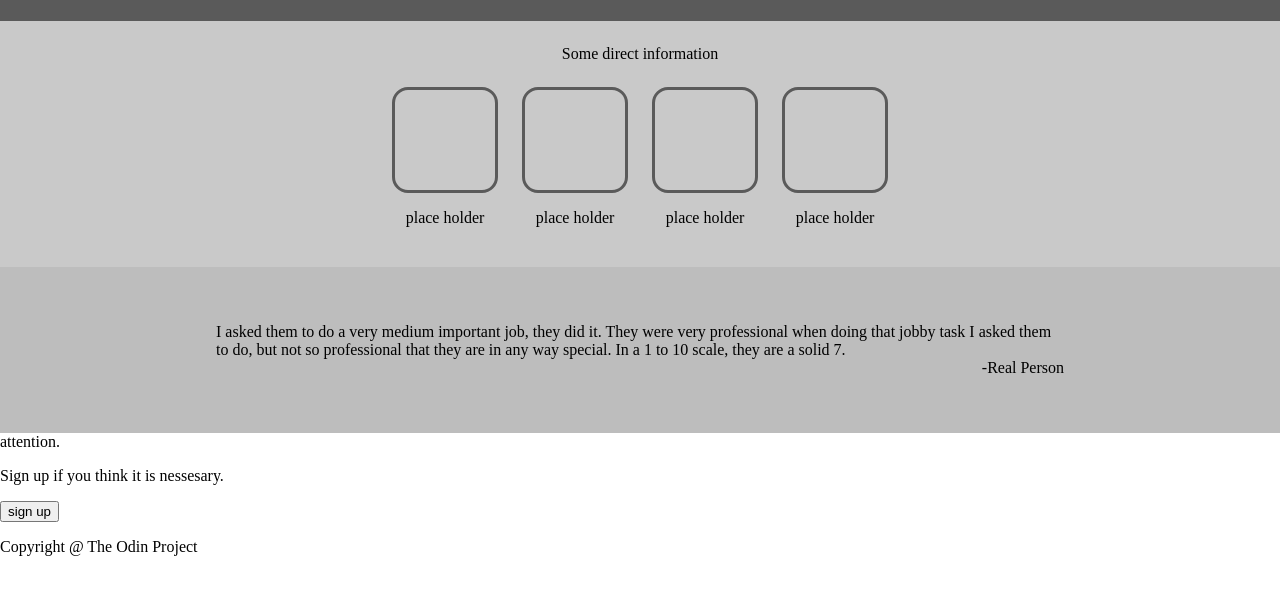
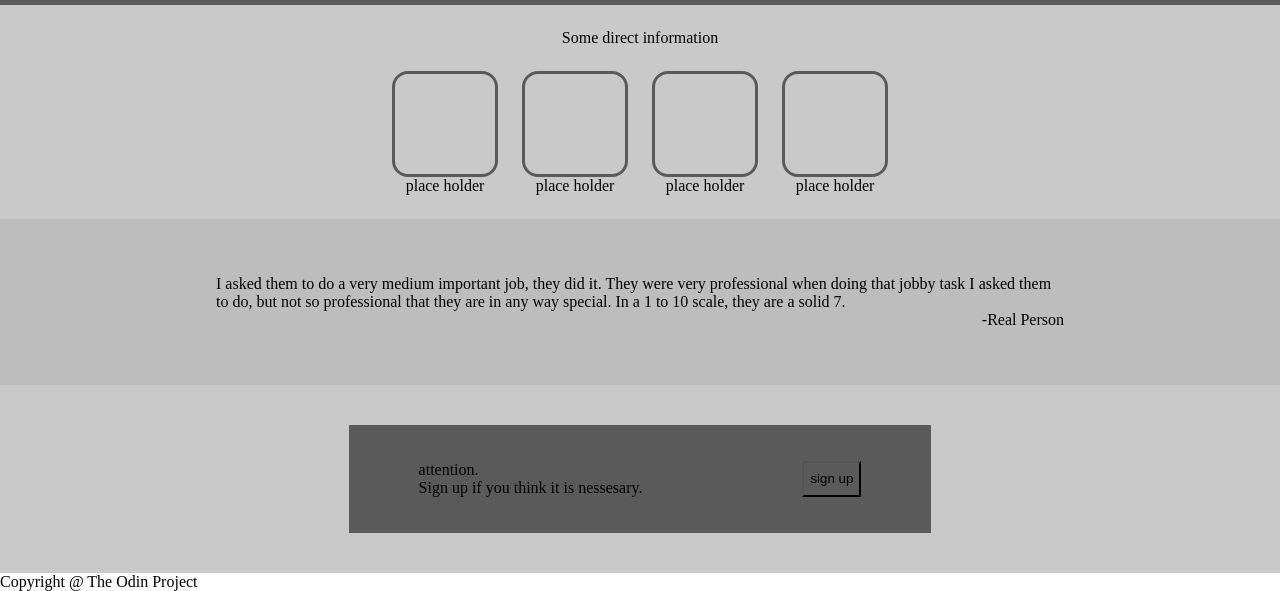
Before and after one commit to 4lexGrey/Landing_Page, a plain HTML site: page index.html in a window 1280 px wide. Shown: the part 228-819 px from the top of the page. Drawn offline with Linux system fonts and the light colour scheme.

Commit message:
style the call to action

```diff
--- a/style.css
+++ b/style.css
@@ -1,6 +1,8 @@
 body {
     padding: 0px;
     margin: 0px;;
+    display: flex;
+    flex-direction: column;
 }
 
 header {
@@ -69,3 +71,27 @@ ul {
 .aurthor {
     align-self: flex-end;
 }
+
+.sign {
+    background-color: #c9c9c9;
+    display: flex;
+    justify-content: center;
+    align-items: center;
+}
+
+.package {
+    background-color: #5a5a5a;
+    padding: 36px 70px;
+    margin: 40px;
+    display: flex;
+    justify-content: space-between;
+    gap: 160px;
+}
+
+p {
+    margin: 0px;
+}
+
+button {
+    background-color: #5a5a5a;
+}
```
